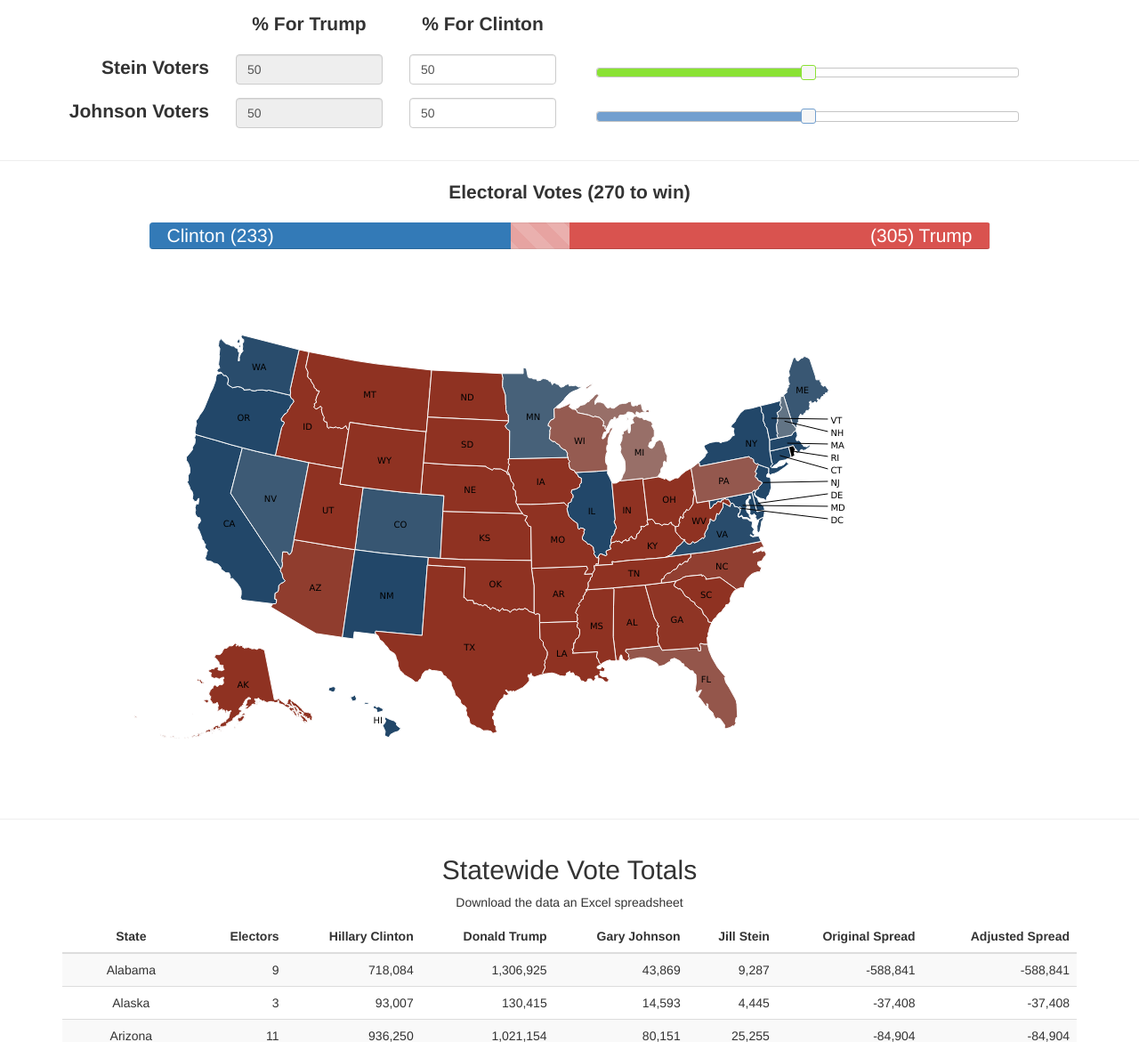
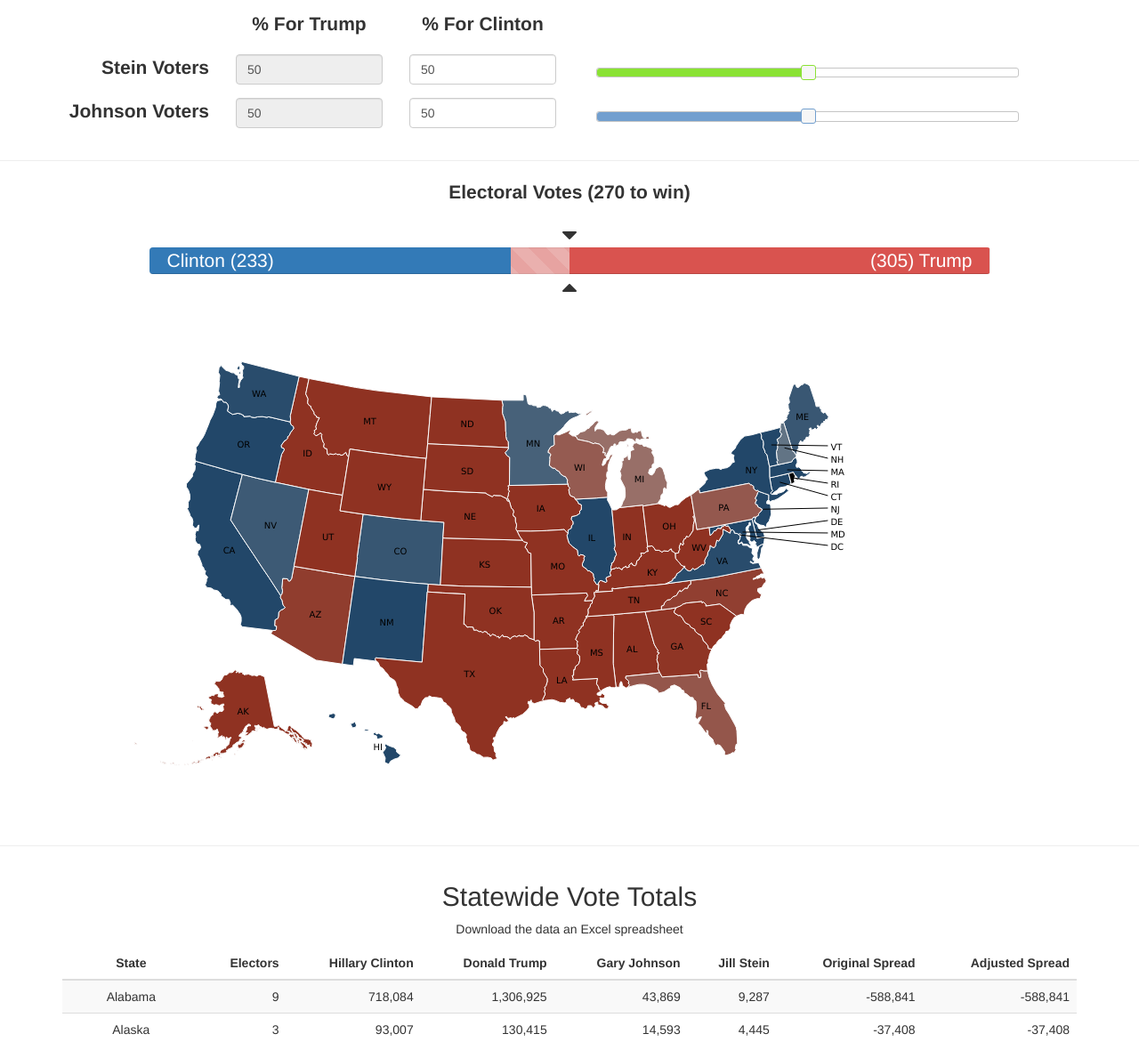
Before and after one commit to zelaznik/us_map, a PHP site: page /index.html in a window 1280 px wide. Shown: the part 492-1663 px from the top of the page at 89% size. Run offline with PHP 8.4, Linux system fonts and the light colour scheme; some libraries are stand-ins or nearby versions.

Commit message:
Added triangle icons for the 270 electors center point.

```diff
--- a/index.html
+++ b/index.html
@@ -36,6 +36,7 @@
     <script src="js/sliders.js"></script>
 
     <link rel="stylesheet" href="https://maxcdn.bootstrapcdn.com/bootstrap/3.3.7/css/bootstrap.min.css">
+    <link rel="stylesheet" href="https://maxcdn.bootstrapcdn.com/font-awesome/4.7.0/css/font-awesome.min.css">
 
     <script type="text/javascript" src="js/helpers/data_classes.js"></script>
     <script type="text/javascript" src="js/helpers/data_perparation.js"></script>
@@ -146,6 +147,11 @@
         <p class="lead"><strong>Electoral Votes (270 to win)</strong></p>
         <p id="electoral_debugger"></p>
       </div>
+
+      <div class="row text-center">
+        <i class="fa fa-caret-down fa-fw fa-fh fa-2x" aria-hidden="true"></i>
+      </div>
+
       <div class="row">
         <div class="col col-xs-offset-1 col-xs-10">
           <div class="progress" id="electoral_progress_bar">
@@ -165,6 +171,11 @@
           </div>
         </div>
       </div>
+
+      <div class="row text-center">
+        <i class="fa fa-caret-up fa-fw fa-fh fa-2x" style="height: 22px;" aria-hidden="true"></i>
+      </div>
+
     </div>
 
     <div class="container">
--- a/stylesheets/styles.css
+++ b/stylesheets/styles.css
@@ -6,6 +6,7 @@
 
 #electoral_progress_bar {
     height: 30px;
+    margin:  0px;
 }
 
 #electoral_progress_bar_clinton {
```
Also changed, not shown: images/clinton.jpg (added), images/trump.jpg (added).
